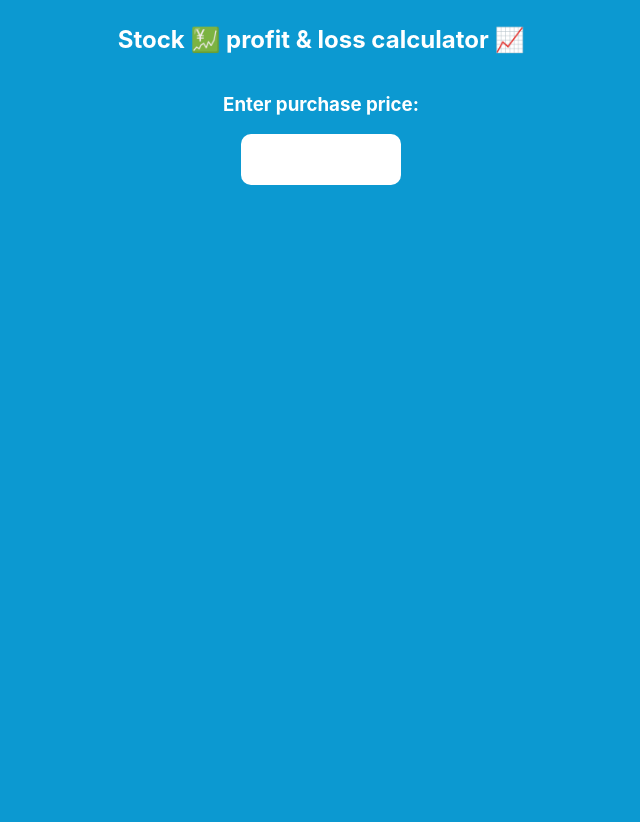
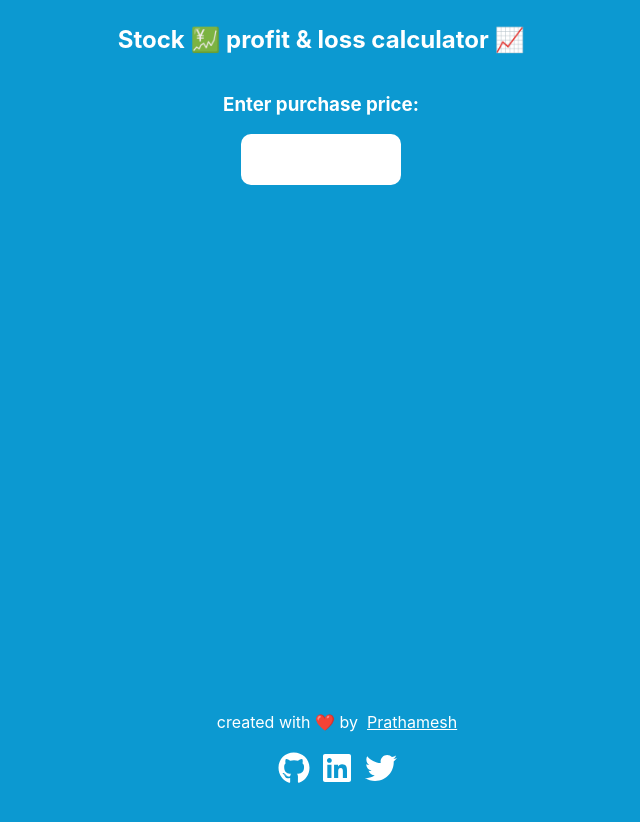
Before and after one commit to Pratham82/stock-profit-calculator, a React (Create React App) app: page / in a window 1280 px wide. Shown: the top 822 px of the page, without its empty margins (319-959 px from the left). Built offline with nearby package versions, Linux system fonts and the light colour scheme.

Commit message:
feat: added social links custom footer

```diff
--- a/package.json
+++ b/package.json
@@ -3,6 +3,9 @@
   "version": "0.1.0",
   "private": true,
   "dependencies": {
+    "@fortawesome/fontawesome-svg-core": "^1.2.36",
+    "@fortawesome/free-brands-svg-icons": "^5.15.4",
+    "@fortawesome/react-fontawesome": "^0.1.15",
     "@testing-library/jest-dom": "^5.11.4",
     "@testing-library/react": "^11.1.0",
     "@testing-library/user-event": "^12.1.10",
--- /dev/null
+++ b/src/CustomFooter.js
@@ -0,0 +1,65 @@
+import React from 'react'
+import { FontAwesomeIcon } from '@fortawesome/react-fontawesome'
+import {
+  faGithub,
+  faLinkedin,
+  faTwitter,
+} from '@fortawesome/free-brands-svg-icons'
+
+const footerStyles = {
+  marginTop: '1rem',
+  padding: '1rem',
+  /* background-color: rgb(235, 195, 64); */
+  textAlign: 'center',
+  position: 'fixed',
+  bottom: '0',
+  left: '0',
+  width: '100%',
+}
+
+const CommonLink = ({ link, title, icon }) => (
+  <a
+    target="__blank
+    "
+    href={link}
+    style={{ textDecoration: 'none', color: 'black' }}
+  >
+    {title && title}
+    {icon && icon}
+  </a>
+)
+
+const Socials = ({ size, color }) => (
+  <React.Fragment>
+    <CommonLink
+      link="https://github.com/pratham82"
+      icon={<FontAwesomeIcon icon={faGithub} size={size} color={color} />}
+    />
+    &nbsp; &nbsp;
+    <CommonLink
+      link="https://www.linkedin.com/in/prathameshmali/"
+      icon={<FontAwesomeIcon icon={faLinkedin} size={size} color={color} />}
+    />
+    &nbsp; &nbsp;
+    <CommonLink
+      link="https://twitter.com/Pratham_82"
+      icon={<FontAwesomeIcon icon={faTwitter} size={size} color={color} />}
+    />
+  </React.Fragment>
+)
+
+const CustomFooter = ({ size, color, author, url }) => (
+  <div style={footerStyles}>
+    <span style={{ color: color }}>
+      created with ❤️ by &nbsp;
+      <a href={url} style={{ color: color }}>
+        {author}
+      </a>
+    </span>
+    <br />
+    <br />
+    <Socials color={color} size={size} />
+  </div>
+)
+
+export default CustomFooter
--- a/src/index.js
+++ b/src/index.js
@@ -2,10 +2,17 @@ import React from 'react'
 import ReactDOM from 'react-dom'
 import './index.css'
 import App from './App'
+import CustomFooter from './CustomFooter'
 
 ReactDOM.render(
   <React.StrictMode>
     <App />
+    <CustomFooter
+      color="white"
+      size="2x"
+      author="Prathamesh"
+      url="https://github.com/pratham82"
+    />
   </React.StrictMode>,
   document.getElementById('root')
 )
```
